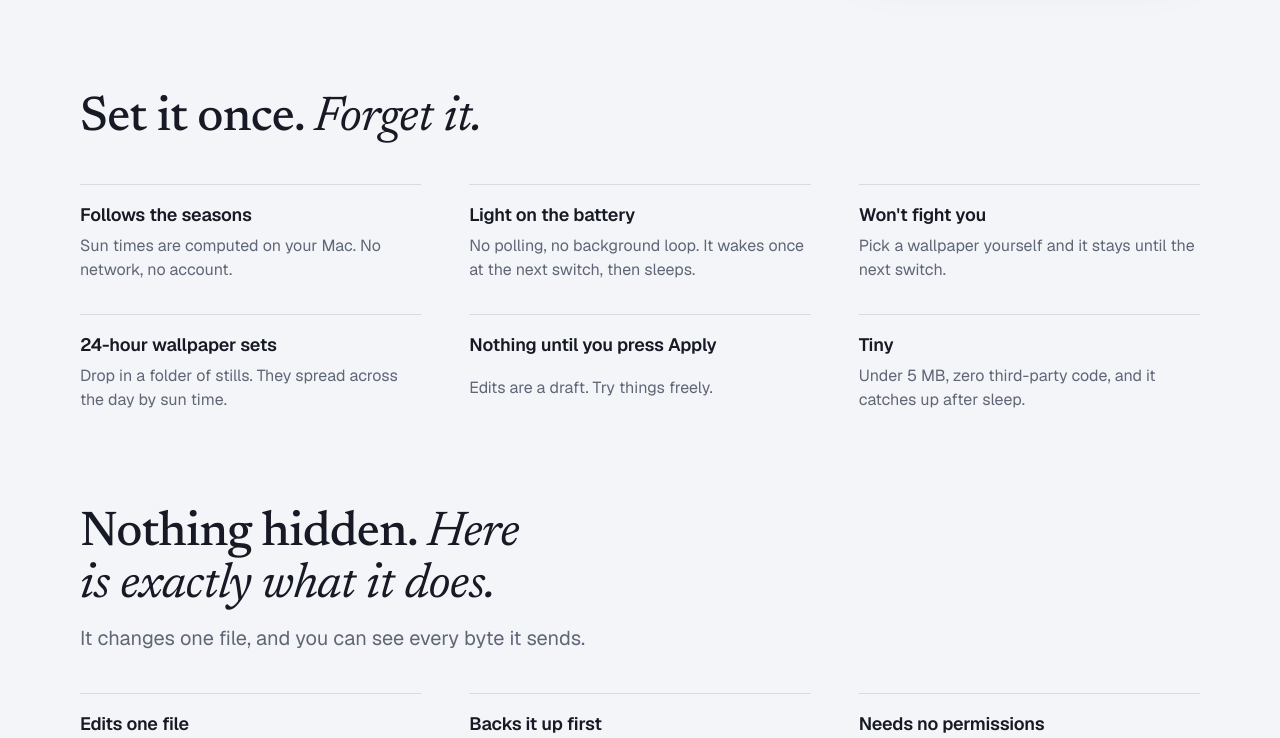
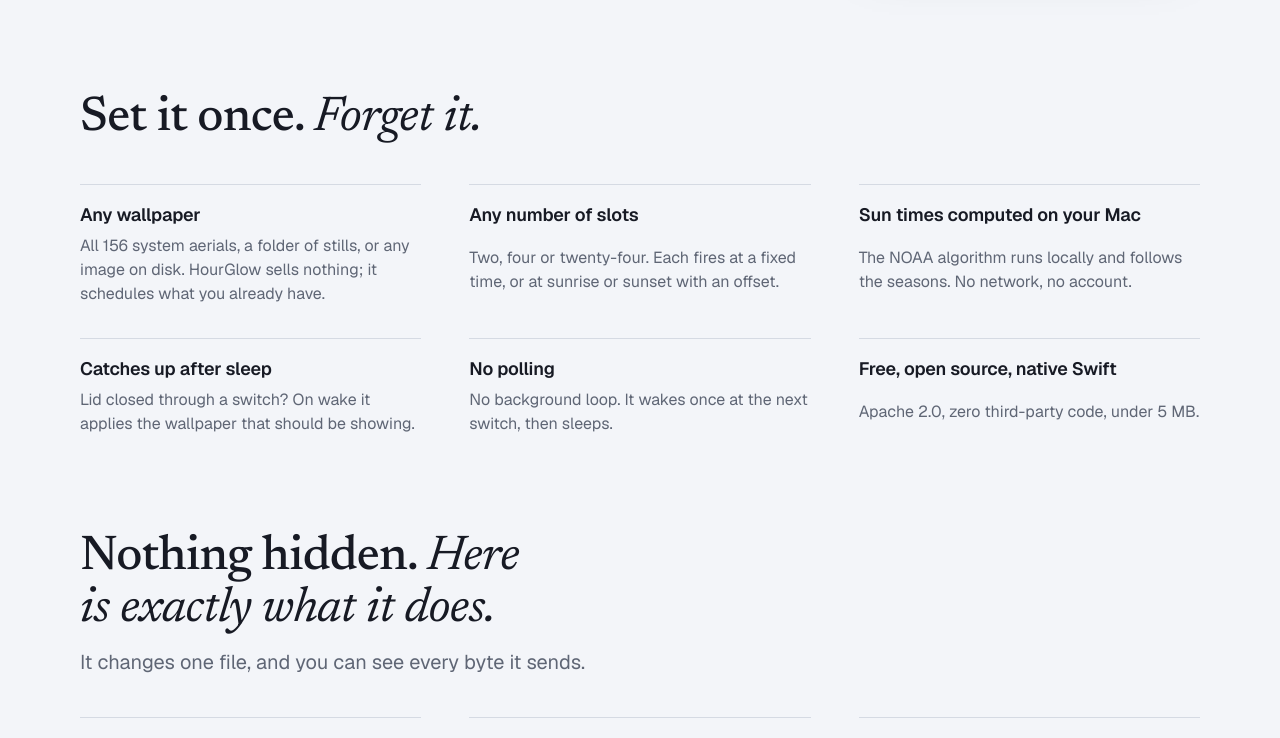
Before and after one commit to bobbyhuang-dev/hourglow-web, a website: page index.html in a window 1280 px wide. Shown: the part 1483-2221 px from the top of the page. Drawn offline with nearby package versions, Linux system fonts and the light colour scheme.

Commit message:
Reposition copy: any wallpaper, on the sun's schedule
Lead with HourGlow as a scheduler for system aerials or your own images,
not a wallpaper source. Rebuild the facts list around the differentiators:
any wallpaper, any number of slots, local sun times, catch-up after sleep,
no polling, free/open-source/native Swift. Meta, OG, JSON-LD and zh-Hans
strings updated to match.

```diff
--- a/index.html
+++ b/index.html
@@ -3,11 +3,11 @@
 <head>
   <meta charset="utf-8">
   <meta name="viewport" content="width=device-width, initial-scale=1">
-  <title data-i18n="metaTitle">HourGlow – macOS wallpaper scheduler that follows the sun</title>
-  <meta name="description" content="HourGlow switches your macOS wallpaper on a schedule that follows the sun. Free, open source, lives in the menu bar." data-i18n-content="metaDescription">
+  <title data-i18n="metaTitle">HourGlow – any macOS wallpaper, on the sun's schedule</title>
+  <meta name="description" content="A tiny, open-source macOS menu bar app that switches system aerials or your own images by time, sunrise and sunset. Free, native Swift, under 5 MB." data-i18n-content="metaDescription">
   <meta property="og:site_name" content="HourGlow">
-  <meta property="og:title" content="HourGlow – your wallpaper, on the sun's schedule" data-i18n-content="ogTitle">
-  <meta property="og:description" content="A free, open-source menu bar app that switches your macOS wallpaper at sunrise, sunset or any time you choose. Sun times computed on your Mac." data-i18n-content="ogDescription">
+  <meta property="og:title" content="HourGlow – any wallpaper, on the sun's schedule" data-i18n-content="ogTitle">
+  <meta property="og:description" content="A tiny, open-source macOS menu bar app that switches system aerials or your own images by time, sunrise and sunset. Sun times computed on your Mac." data-i18n-content="ogDescription">
   <meta property="og:type" content="website">
   <meta property="og:url" content="https://hourglow.bobbyhuang.dev/">
   <meta property="og:image" content="https://hourglow.bobbyhuang.dev/assets/og.png">
@@ -17,8 +17,8 @@
   <meta property="og:locale" content="en_US">
   <meta property="og:locale:alternate" content="zh_CN">
   <meta name="twitter:card" content="summary_large_image">
-  <meta name="twitter:title" content="HourGlow – your wallpaper, on the sun's schedule" data-i18n-content="ogTitle">
-  <meta name="twitter:description" content="A free, open-source menu bar app that switches your macOS wallpaper at sunrise, sunset or any time you choose. Sun times computed on your Mac." data-i18n-content="ogDescription">
+  <meta name="twitter:title" content="HourGlow – any wallpaper, on the sun's schedule" data-i18n-content="ogTitle">
+  <meta name="twitter:description" content="A tiny, open-source macOS menu bar app that switches system aerials or your own images by time, sunrise and sunset. Sun times computed on your Mac." data-i18n-content="ogDescription">
   <meta name="twitter:image" content="https://hourglow.bobbyhuang.dev/assets/og.png">
   <meta name="twitter:image:alt" content="HourGlow's menu bar panel showing today's wallpaper timeline, over Lake Tahoe at dusk." data-i18n-content="ogImageAlt">
   <link rel="canonical" href="https://hourglow.bobbyhuang.dev/">
@@ -30,7 +30,7 @@
     "url": "https://hourglow.bobbyhuang.dev/",
     "image": "https://hourglow.bobbyhuang.dev/assets/og.png",
     "screenshot": "https://hourglow.bobbyhuang.dev/assets/panel-timeline.png",
-    "description": "A macOS menu bar app that switches your wallpaper on a schedule that follows the sun: at fixed times, relative to sunrise and sunset, or spread across the day from a 24-hour wallpaper set. Sun times are computed locally.",
+    "description": "A tiny, open-source macOS menu bar app that schedules wallpaper switches: system aerials, a folder of stills or your own images, at fixed times or relative to sunrise and sunset. Any number of slots. Sun times are computed locally, and missed switches are applied after sleep.",
     "applicationCategory": "UtilitiesApplication",
     "operatingSystem": "macOS 26 or later",
     "softwareRequirements": "macOS 26 Tahoe",
@@ -112,14 +112,14 @@
       </div>
 
       <div class="hero-copy">
-        <h1 data-i18n-html="heroTitle">Your wallpaper,<br>on <em>the sun's</em> schedule.</h1>
-        <p data-i18n="heroBody">macOS Tahoe has a wallpaper for every part of the day, and no way to switch them. HourGlow does it for you.</p>
+        <h1 data-i18n-html="heroTitle">Any wallpaper.<br>On <em>the sun's</em> schedule.</h1>
+        <p data-i18n="heroBody">A tiny, open-source macOS menu bar app that switches system aerials or your own images by time, sunrise and sunset.</p>
         <div class="hero-actions">
           <a class="btn btn-primary" href="https://github.com/bobbyhuang-dev/hourglow/releases/latest">
             <svg viewBox="0 0 24 24" fill="none" stroke="currentColor" stroke-width="2" stroke-linecap="round" stroke-linejoin="round" aria-hidden="true"><path d="M12 3v12m0 0 5-5m-5 5-5-5M4 17v2a2 2 0 0 0 2 2h12a2 2 0 0 0 2-2v-2"/></svg>
             <span data-i18n="heroDownload">Download for macOS 26</span>
           </a>
-          <span class="hero-note" data-i18n="heroNote">Free · Open source · 5 MB · Easy on the battery</span>
+          <span class="hero-note" data-i18n="heroNote">Free · Open source · Native Swift · Under 5 MB</span>
         </div>
       </div>
 
@@ -160,12 +160,12 @@
         <h2 data-i18n-html="whyTitle">Set it once. <em>Forget it.</em></h2>
       </div>
       <ul class="facts">
-        <li><strong data-i18n="fact1Title">Follows the seasons</strong><span data-i18n="fact1Body">Sun times are computed on your Mac. No network, no account.</span></li>
-        <li><strong data-i18n="fact2Title">Light on the battery</strong><span data-i18n="fact2Body">No polling, no background loop. It wakes once at the next switch, then sleeps.</span></li>
-        <li><strong data-i18n="fact3Title">Won't fight you</strong><span data-i18n="fact3Body">Pick a wallpaper yourself and it stays until the next switch.</span></li>
-        <li><strong data-i18n="fact4Title">24-hour wallpaper sets</strong><span data-i18n="fact4Body">Drop in a folder of stills. They spread across the day by sun time.</span></li>
-        <li><strong data-i18n="fact5Title">Nothing until you press Apply</strong><span data-i18n="fact5Body">Edits are a draft. Try things freely.</span></li>
-        <li><strong data-i18n="fact6Title">Tiny</strong><span data-i18n="fact6Body">Under 5 MB, zero third-party code, and it catches up after sleep.</span></li>
+        <li><strong data-i18n="fact1Title">Any wallpaper</strong><span data-i18n="fact1Body">All 156 system aerials, a folder of stills, or any image on disk. HourGlow sells nothing; it schedules what you already have.</span></li>
+        <li><strong data-i18n="fact2Title">Any number of slots</strong><span data-i18n="fact2Body">Two, four or twenty-four. Each fires at a fixed time, or at sunrise or sunset with an offset.</span></li>
+        <li><strong data-i18n="fact3Title">Sun times computed on your Mac</strong><span data-i18n="fact3Body">The NOAA algorithm runs locally and follows the seasons. No network, no account.</span></li>
+        <li><strong data-i18n="fact4Title">Catches up after sleep</strong><span data-i18n="fact4Body">Lid closed through a switch? On wake it applies the wallpaper that should be showing.</span></li>
+        <li><strong data-i18n="fact5Title">No polling</strong><span data-i18n="fact5Body">No background loop. It wakes once at the next switch, then sleeps.</span></li>
+        <li><strong data-i18n="fact6Title">Free, open source, native Swift</strong><span data-i18n="fact6Body">Apache 2.0, zero third-party code, under 5 MB.</span></li>
       </ul>
     </div>
   </section>
--- a/site.js
+++ b/site.js
@@ -3,10 +3,10 @@
 
   var STRINGS = {
     en: {
-      metaTitle: "HourGlow – macOS wallpaper scheduler that follows the sun",
-      metaDescription: "HourGlow switches your macOS wallpaper on a schedule that follows the sun. Free, open source, lives in the menu bar.",
-      ogTitle: "HourGlow – your wallpaper, on the sun's schedule",
-      ogDescription: "A free, open-source menu bar app that switches your macOS wallpaper at sunrise, sunset or any time you choose. Sun times computed on your Mac.",
+      metaTitle: "HourGlow – any macOS wallpaper, on the sun's schedule",
+      metaDescription: "A tiny, open-source macOS menu bar app that switches system aerials or your own images by time, sunrise and sunset. Free, native Swift, under 5 MB.",
+      ogTitle: "HourGlow – any wallpaper, on the sun's schedule",
+      ogDescription: "A tiny, open-source macOS menu bar app that switches system aerials or your own images by time, sunrise and sunset. Sun times computed on your Mac.",
       ogImageAlt: "HourGlow's menu bar panel showing today's wallpaper timeline, over Lake Tahoe at dusk.",
       brandHome: "HourGlow home",
       navSections: "Sections",
@@ -25,10 +25,10 @@
       wallNight: "Lake Tahoe at night under stars",
       finder: "Finder",
       clockDate: "Wed 3 Sep",
-      heroTitle: "Your wallpaper,<br>on <em>the sun's</em> schedule.",
-      heroBody: "macOS Tahoe has a wallpaper for every part of the day, and no way to switch them. HourGlow does it for you.",
+      heroTitle: "Any wallpaper.<br>On <em>the sun's</em> schedule.",
+      heroBody: "A tiny, open-source macOS menu bar app that switches system aerials or your own images by time, sunrise and sunset.",
       heroDownload: "Download for macOS 26",
-      heroNote: "Free · Open source · 5 MB · Easy on the battery",
+      heroNote: "Free · Open source · Native Swift · Under 5 MB",
       slotsLabel: "Today's schedule",
       slotMorning: "Morning", ruleMorning: "sunrise",
       slotDay: "Day", ruleDay: "sunrise +2 h",
@@ -42,12 +42,12 @@
       shotPickerAlt: "The wallpaper picker showing system aerials.",
       shotPicker: "All 156 system aerials, or any image on disk.",
       whyTitle: "Set it once. <em>Forget it.</em>",
-      fact1Title: "Follows the seasons", fact1Body: "Sun times are computed on your Mac. No network, no account.",
-      fact2Title: "Light on the battery", fact2Body: "No polling, no background loop. It wakes once at the next switch, then sleeps.",
-      fact3Title: "Won't fight you", fact3Body: "Pick a wallpaper yourself and it stays until the next switch.",
-      fact4Title: "24-hour wallpaper sets", fact4Body: "Drop in a folder of stills. They spread across the day by sun time.",
-      fact5Title: "Nothing until you press Apply", fact5Body: "Edits are a draft. Try things freely.",
-      fact6Title: "Tiny", fact6Body: "Under 5 MB, zero third-party code, and it catches up after sleep.",
+      fact1Title: "Any wallpaper", fact1Body: "All 156 system aerials, a folder of stills, or any image on disk. HourGlow sells nothing; it schedules what you already have.",
+      fact2Title: "Any number of slots", fact2Body: "Two, four or twenty-four. Each fires at a fixed time, or at sunrise or sunset with an offset.",
+      fact3Title: "Sun times computed on your Mac", fact3Body: "The NOAA algorithm runs locally and follows the seasons. No network, no account.",
+      fact4Title: "Catches up after sleep", fact4Body: "Lid closed through a switch? On wake it applies the wallpaper that should be showing.",
+      fact5Title: "No polling", fact5Body: "No background loop. It wakes once at the next switch, then sleeps.",
+      fact6Title: "Free, open source, native Swift", fact6Body: "Apache 2.0, zero third-party code, under 5 MB.",
       trustTitle: "Nothing hidden. <em>Here is exactly what it does.</em>",
       trustLead: "It changes one file, and you can see every byte it sends.",
       trust1Title: "Edits one file", trust1Body: "macOS keeps wallpaper settings in <code>Index.plist</code> under your Application Support folder. HourGlow rewrites the wallpaper entry there and restarts <code>WallpaperAgent</code>. Nothing else on disk changes.",
@@ -79,10 +79,10 @@
       lostReport: "Report a broken link"
     },
     'zh-Hans': {
-      metaTitle: "HourGlow – 跟着太阳走的 macOS 壁纸调度器",
-      metaDescription: "HourGlow 按照太阳的节奏，在预定时间切换你的 macOS 壁纸。免费、开源，常驻菜单栏。",
-      ogTitle: "HourGlow – 你的壁纸，跟着太阳走",
-      ogDescription: "免费开源的菜单栏应用，在日出、日落或你指定的任何时刻切换 macOS 壁纸。日出日落在你的 Mac 上本地计算。",
+      metaTitle: "HourGlow – 任何壁纸，跟着太阳走的 macOS 调度器",
+      metaDescription: "一款不到 5 MB 的开源 macOS 菜单栏应用，让系统航拍壁纸和本地图片按时间、日出与日落自动切换。免费、原生 Swift。",
+      ogTitle: "HourGlow – 任何壁纸，跟着太阳走",
+      ogDescription: "一款不到 5 MB 的开源 macOS 菜单栏应用，让系统航拍壁纸和本地图片按时间、日出与日落自动切换。日出日落在你的 Mac 上本地计算。",
       ogImageAlt: "HourGlow 的菜单栏面板，显示今天的壁纸时间线，背景是黄昏的太浩湖。",
       brandHome: "HourGlow 首页",
       navSections: "页面栏目",
@@ -101,10 +101,10 @@
       wallNight: "星空下的太浩湖",
       finder: "访达",
       clockDate: "9月3日 周三",
-      heroTitle: "你的壁纸，<br>跟着<em>太阳</em>走。",
-      heroBody: "macOS Tahoe 为一天中的每个时段都准备了壁纸，却没有办法自动切换。HourGlow 替你做到。",
+      heroTitle: "任何壁纸，<br>跟着<em>太阳</em>走。",
+      heroBody: "一款不到 5 MB 的开源 macOS 菜单栏应用，让系统航拍壁纸和本地图片按时间、日出与日落自动切换。",
       heroDownload: "下载 macOS 26 版",
-      heroNote: "免费 · 开源 · 5 MB · 省电",
+      heroNote: "免费 · 开源 · 原生 Swift · 不到 5 MB",
       slotsLabel: "今日日程",
       slotMorning: "早晨", ruleMorning: "日出",
       slotDay: "白天", ruleDay: "日出 +2 小时",
@@ -118,12 +118,12 @@
       shotPickerAlt: "壁纸选择器，显示系统航拍壁纸。",
       shotPicker: "全部 156 张系统航拍壁纸，或磁盘上的任意图片。",
       whyTitle: "设置一次，<em>然后忘掉它。</em>",
-      fact1Title: "跟随季节", fact1Body: "日出日落时间在你的 Mac 上本地计算。不联网，不需要账户。",
-      fact2Title: "省电", fact2Body: "不轮询，没有后台循环。到下一次切换时唤醒一次，然后继续休眠。",
-      fact3Title: "不跟你抢", fact3Body: "你自己选的壁纸会一直保留到下一次切换。",
-      fact4Title: "24 小时壁纸集", fact4Body: "放进一个图片文件夹，它们会按太阳时间铺满一整天。",
-      fact5Title: "按下“应用”之前什么都不会变", fact5Body: "编辑只是草稿，放心尝试。",
-      fact6Title: "小巧", fact6Body: "不到 5 MB，没有任何第三方代码，睡眠唤醒后也会自动补上。",
+      fact1Title: "任何壁纸", fact1Body: "全部 156 张系统航拍壁纸、一个图片文件夹，或磁盘上的任意图片。HourGlow 不卖壁纸，只负责按时切换你已有的。",
+      fact2Title: "任意数量的时间段", fact2Body: "两个、四个还是二十四个都行。每个时段可以是固定时间，或日出、日落加上偏移。",
+      fact3Title: "日出日落本地计算", fact3Body: "NOAA 算法在你的 Mac 上运行，随季节自动变化。不联网，不需要账号。",
+      fact4Title: "睡眠后自动补上", fact4Body: "合盖期间错过了切换？唤醒后立刻换成此刻该显示的壁纸。",
+      fact5Title: "无轮询", fact5Body: "没有后台循环。到下一次切换时唤醒一次，然后继续休眠。",
+      fact6Title: "免费、开源、原生 Swift", fact6Body: "Apache 2.0，没有任何第三方代码，不到 5 MB。",
       trustTitle: "没有藏着掖着的。<em>它做的每一件事都在这里。</em>",
       trustLead: "它只改一个文件，发出的每一个字节你都看得见。",
       trust1Title: "只改一个文件", trust1Body: "macOS 把壁纸设置存在你 Application Support 目录下的 <code>Index.plist</code> 里。HourGlow 改写其中的壁纸条目，再重启 <code>WallpaperAgent</code>。磁盘上别的地方一概不动。",
```
Also changed, not shown: README.md.
